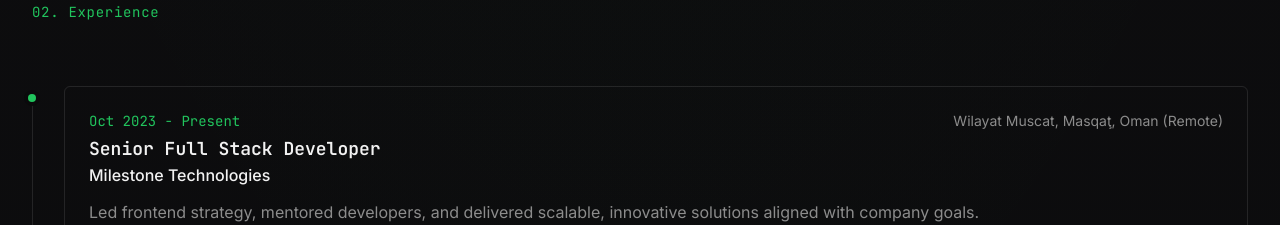
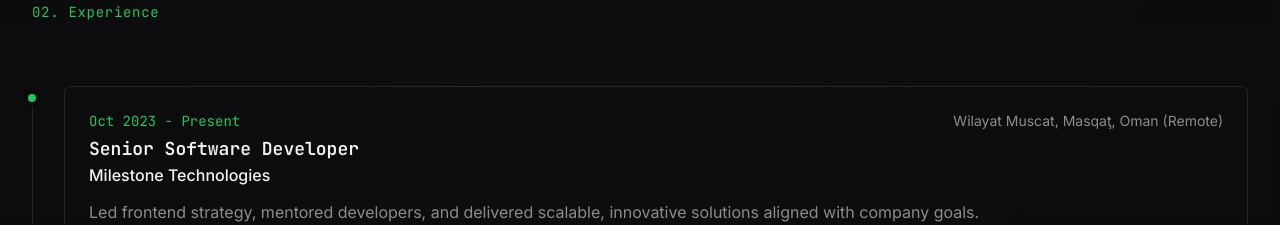
Before and after one commit to mansour-qaderi/portfolio, a Next.js app: page / in a window 1280 px wide. Shown: the part 1500-1725 px from the top of the page. Built offline with nearby package versions, Linux system fonts and the light colour scheme.

Commit message:
revert the Full Stack to Software in the experiences

```diff
--- a/components/experiences.tsx
+++ b/components/experiences.tsx
@@ -8,7 +8,7 @@ import {
 const experiences: ExperienceItem[] = [
   {
     company: "Milestone Technologies",
-    role: "Senior Full Stack Developer",
+    role: "Senior Software Developer",
     duration: "Oct 2023 - Present",
     location: "Wilayat Muscat, Masqaţ, Oman (Remote)",
     description:
```
